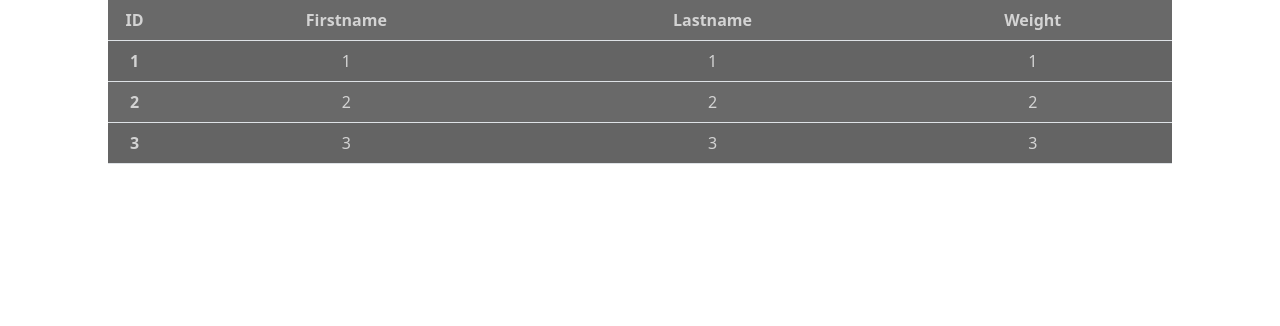
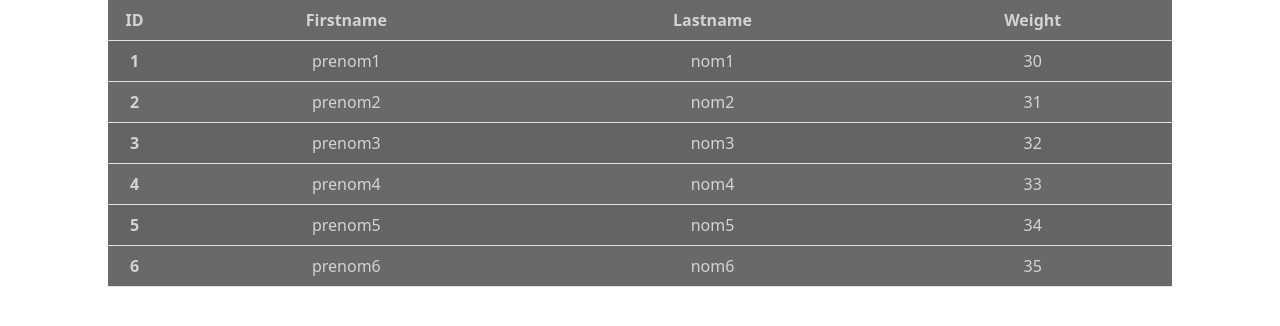
Before and after one commit to Borloo/FighterStats, an Angular app in the folder fighters-stats/: page / in a window 1280 px wide. Shown: the top 326 px of the page. Built offline with nearby package versions, Linux system fonts and the light colour scheme.

Commit message:
Service -> component -> vue

```diff
--- a/fighters-stats/src/app/fighter/fighter.component.html
+++ b/fighters-stats/src/app/fighter/fighter.component.html
@@ -1,4 +1,5 @@
 <div class="container-fluid">
+  <div *ngIf="fightersList">
     <table class="table table-striped">
       <thead>
       <tr>
@@ -9,11 +10,11 @@
       </tr>
       </thead>
       <tbody>
-        <tr *ngFor="let i of [1, 2, 3]">
-          <th scope="row">{{i}}</th>
-          <td>{{i}}</td>
-          <td>{{i}}</td>
-          <td>{{i}}</td>
+      <tr *ngFor="let fighter of fightersList">
+        <th scope="row">{{fighter._id}}</th>
+        <td>{{fighter._firstName}}</td>
+        <td>{{fighter._name}}</td>
+        <td>{{fighter._weight}}</td>
       </tr>
       </tbody>
       <tfoot>
@@ -21,3 +22,7 @@
       </tfoot>
     </table>
   </div>
+  <div *ngIf="!fightersList">
+    <p>Chargement ...</p>
+  </div>
+</div>
--- a/fighters-stats/src/app/fighter/fighter.component.ts
+++ b/fighters-stats/src/app/fighter/fighter.component.ts
@@ -1,10 +1,23 @@
-import { Component } from '@angular/core';
+import {Component, OnInit} from '@angular/core';
+import {Fighter} from "./fighter.model";
+import {FighterService} from "./fighter.service";
 
 @Component({
   selector: 'app-fighter',
   templateUrl: './fighter.component.html',
   styleUrls: ['./fighter.component.scss']
 })
-export class FighterComponent {
+export class FighterComponent implements OnInit{
+
+  fightersList: Array<Fighter>|undefined
+
+  constructor(private fighterService: FighterService) {
+  }
+
+  ngOnInit() {
+    this.fighterService.getAllFighters().subscribe(resFighters => {
+      this.fightersList = resFighters
+    })
+  }
 
 }
--- a/fighters-stats/src/app/fighter/fighter.service.ts
+++ b/fighters-stats/src/app/fighter/fighter.service.ts
@@ -2,6 +2,7 @@ import { Injectable } from '@angular/core';
 import { CategoryService } from '../category/category.service';
 
 import { Fighter } from './fighter.model';
+import {Observable, of} from "rxjs";
 
 
 
@@ -10,18 +11,19 @@ import { Fighter } from './fighter.model';
 })
 export class FighterService {
 
-  fighterList: Array<Fighter> = [];
+  fighters: Array<Fighter> = [
+    new Fighter(1,"prenom1", "nom1", 30, 30.00, 30.00, 3.00, 1,0,'M', this.categoryService.getCategoryById(1)),
+    new Fighter(2,"prenom2", "nom2", 30, 31.00, 31.00, 4.00, 2,1,'M', this.categoryService.getCategoryById(2)),
+    new Fighter(3,"prenom3", "nom3", 30, 32.00, 32.00, 5.00, 3,2,'M', this.categoryService.getCategoryById(3)),
+    new Fighter(4,"prenom4", "nom4", 30, 33.00, 33.00, 6.00, 4,3,'M', this.categoryService.getCategoryById(4)),
+    new Fighter(5,"prenom5", "nom5", 30, 34.00, 34.00, 7.00, 5,4,'M', this.categoryService.getCategoryById(5)),
+    new Fighter(6,"prenom6", "nom6", 30, 35.00, 35.00, 8.00, 6,5,'M', this.categoryService.getCategoryById(6)),
+  ]
   constructor(private categoryService: CategoryService) {
-    this.initFightersList(this.fighterList)
   }
 
-  initFightersList(fighterList: Array<Fighter>): void{
-    fighterList.push(new Fighter(1,"prenom1", "nom1", 30, 30.00, 30.00, 3.00, 1,0,'M', this.categoryService.getCategoryById(1)))
-    fighterList.push(new Fighter(2,"prenom2", "nom2", 30, 31.00, 31.00, 4.00, 2,1,'M', this.categoryService.getCategoryById(2)))
-    fighterList.push(new Fighter(3,"prenom3", "nom3", 30, 32.00, 32.00, 5.00, 3,2,'M', this.categoryService.getCategoryById(3)))
-    fighterList.push(new Fighter(4,"prenom4", "nom4", 30, 33.00, 33.00, 6.00, 4,3,'M', this.categoryService.getCategoryById(4)))
-    fighterList.push(new Fighter(5,"prenom5", "nom5", 30, 34.00, 34.00, 7.00, 5,4,'M', this.categoryService.getCategoryById(5)))
-    fighterList.push(new Fighter(6,"prenom6", "nom6", 30, 35.00, 35.00, 8.00, 6,5,'M', this.categoryService.getCategoryById(6)))
+  getAllFighters(): Observable<Array<Fighter>>{
+    return of(this.fighters)
   }
 
 }
```
Lines whose indentation alone changed are shown as unchanged.
